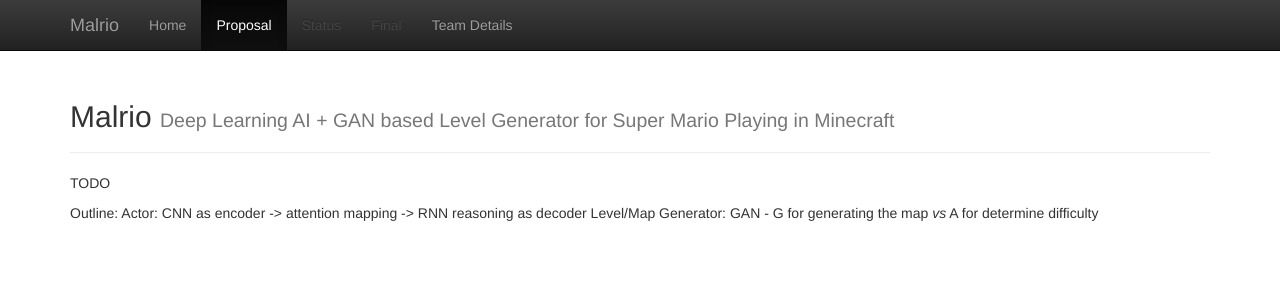
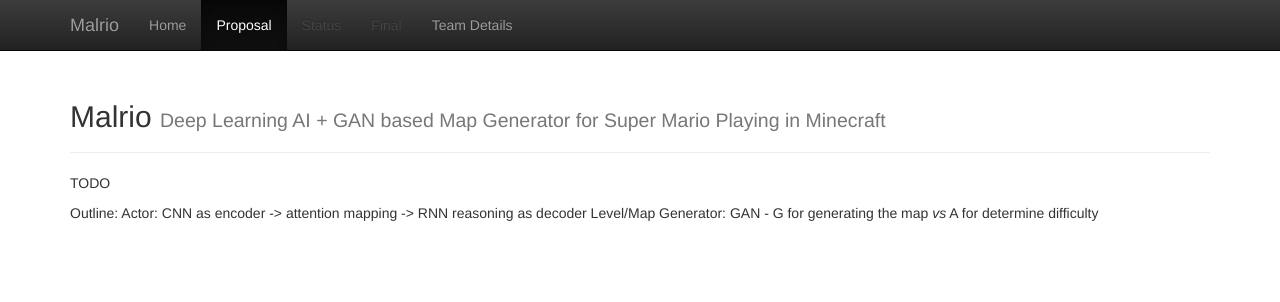
Before and after one commit to Malmactor/malrio, a Jekyll site: the page built from docs/proposal.md, in a window 1280 px wide. Shown: the top 302 px of the page. Built offline with Jekyll 4.4.1, drawn with Linux system fonts in a browser that asks for light colours.

Commit message:
Update _config.yml

```diff
--- a/docs/_config.yml
+++ b/docs/_config.yml
@@ -2,7 +2,7 @@
 # site.title
 
 title:    'Malrio'
-subtitle: 'Deep Learning AI + GAN based Level Generator for Super Mario Playing in Minecraft'
+subtitle: 'Deep Learning AI + GAN based Map Generator for Super Mario Playing in Minecraft'
 
 
 #########################
```
